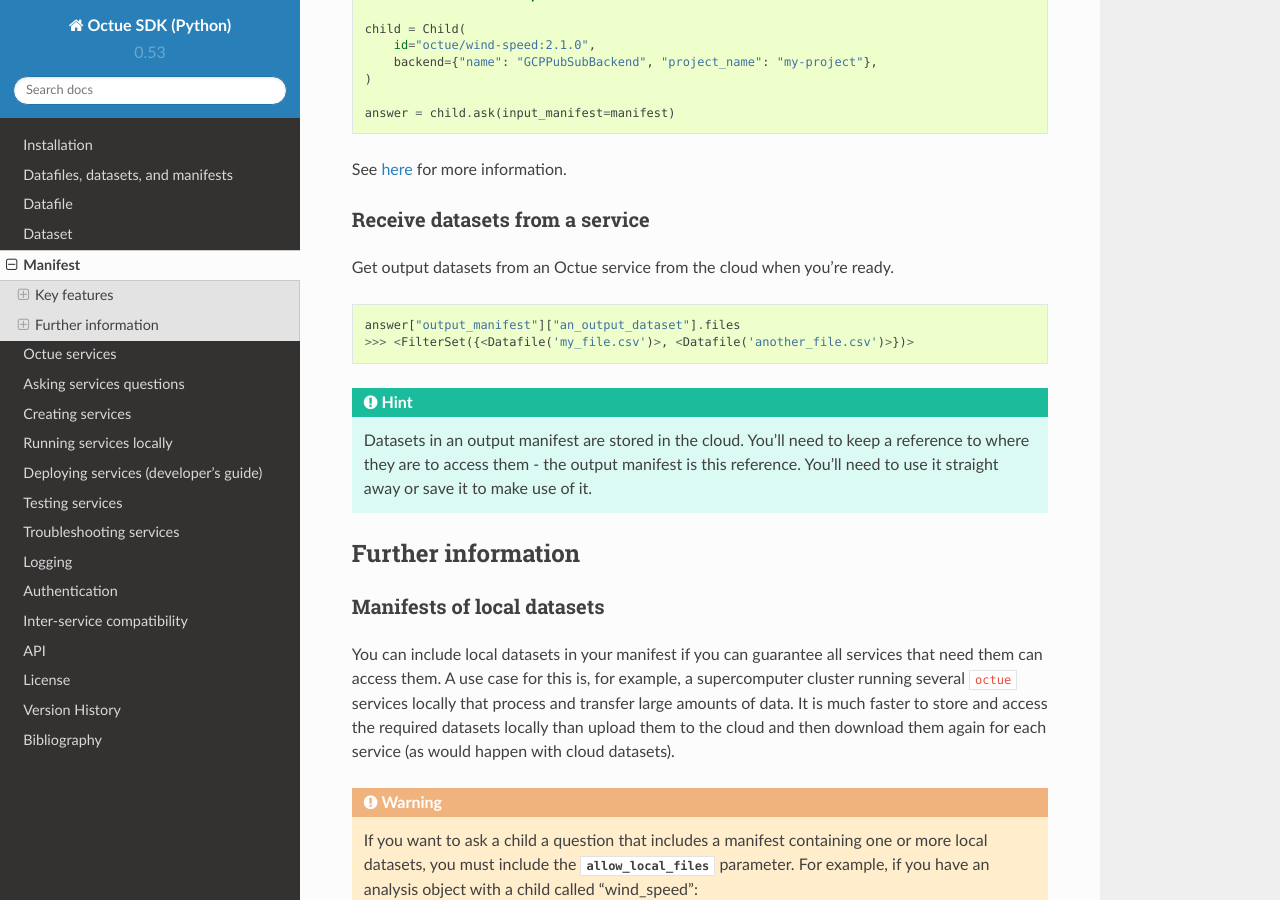
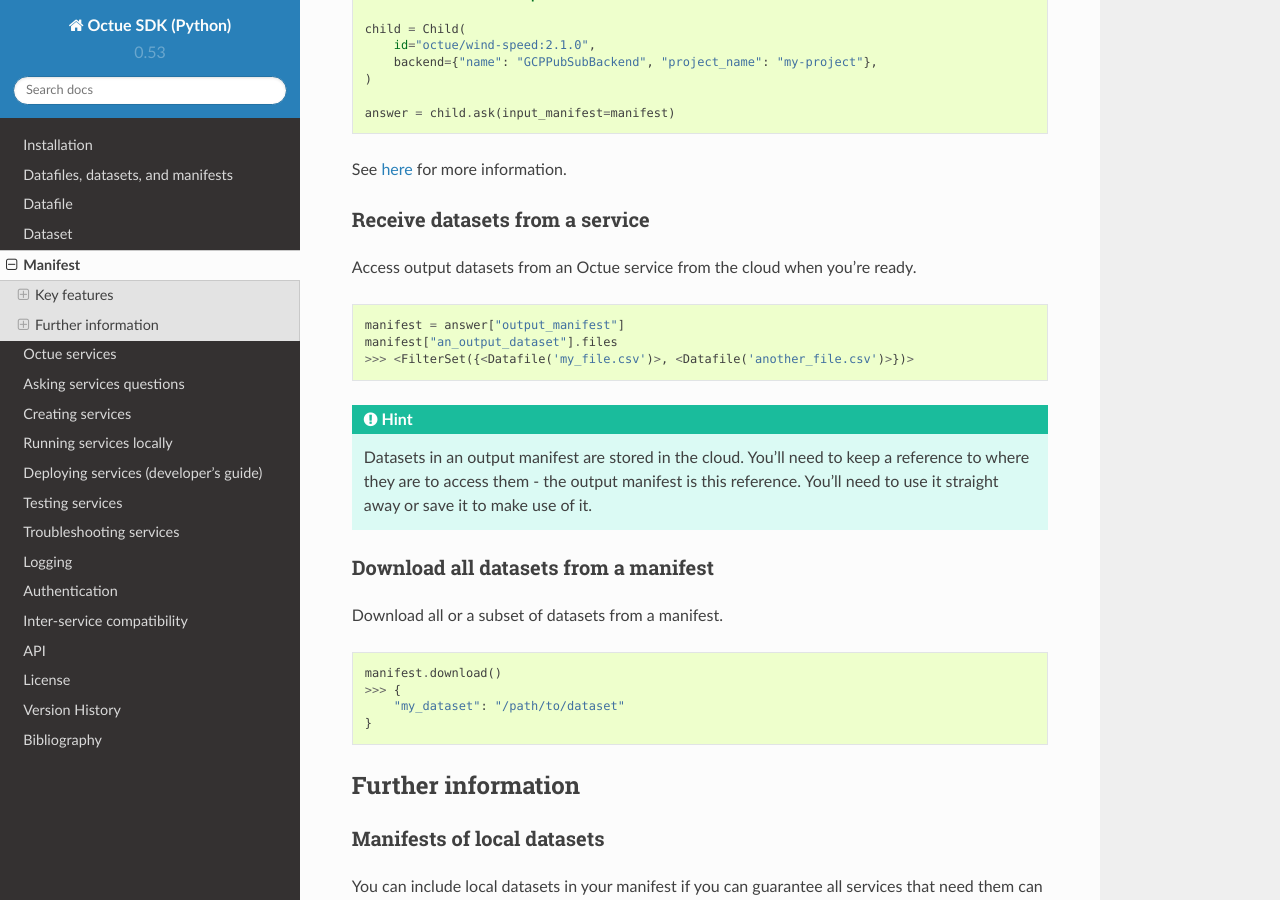
Before and after one commit to octue/octue-sdk-python, a Sphinx documentation site: the page built from docs/source/manifest.rst, in a window 1280 px wide and 900 px high, scrolled down 938 px. Built offline with Sphinx 7.4.7 and the Read the Docs theme 2.0.0, drawn with Linux system fonts in a browser that asks for light colours.

Commit message:
DOC: Document `Manifest.download` method

```diff
--- a/docs/source/manifest.rst
+++ b/docs/source/manifest.rst
@@ -56,17 +56,30 @@ See :doc:`here <asking_questions>` for more information.
 
 Receive datasets from a service
 -------------------------------
-Get output datasets from an Octue service from the cloud when you're ready.
+Access output datasets from an Octue service from the cloud when you're ready.
 
 .. code-block:: python
 
-    answer["output_manifest"]["an_output_dataset"].files
+    manifest = answer["output_manifest"]
+    manifest["an_output_dataset"].files
     >>> <FilterSet({<Datafile('my_file.csv')>, <Datafile('another_file.csv')>})>
 
 .. hint::
 
     Datasets in an output manifest are stored in the cloud. You’ll need to keep a reference to where they are to access
     them - the output manifest is this reference. You’ll need to use it straight away or save it to make use of it.
+
+
+Download all datasets from a manifest
+-------------------------------------
+Download all or a subset of datasets from a manifest.
+
+.. code-block:: python
+
+    manifest.download()
+    >>> {
+        "my_dataset": "/path/to/dataset"
+    }
 
 
 Further information
```
